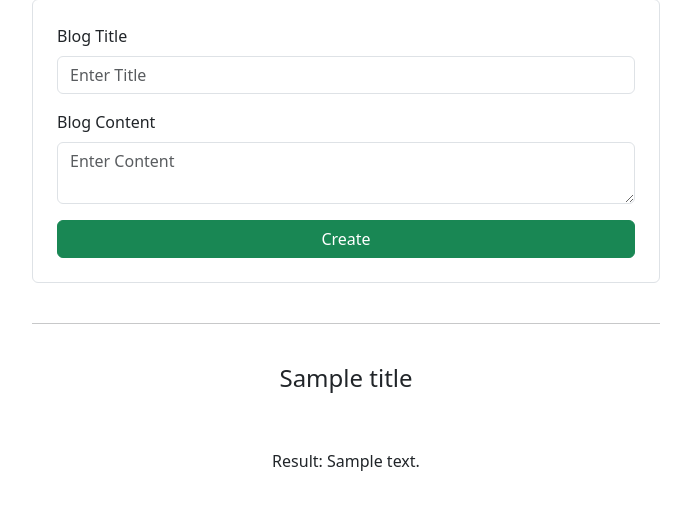
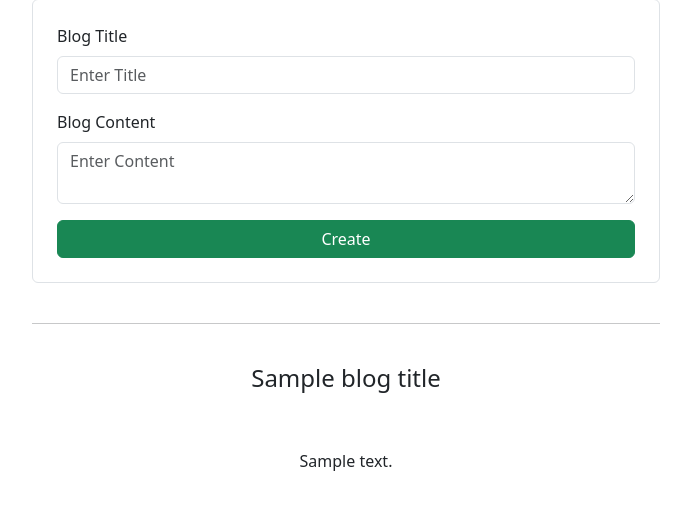
Before and after one commit to lkx100/DjangoBlogProject, a Django app: template BlogApp/templates/home.html in a window 1280 px wide. Shown: the part 34-544 px from the top of the page, without its empty margins (294-985 px from the left). Run offline with Django 5.2, Linux system fonts and the light colour scheme; the template is opened without the code that fills it: most values are stand-ins (such as "Sample title", 1, 10 or a date in 2020).

Commit message:
Experiment 4

```diff
--- /dev/null
+++ b/BlogApp/templates/base.html
@@ -0,0 +1,16 @@
+<!DOCTYPE html>
+<html lang="en">
+<head>
+    <meta charset="UTF-8">
+    <meta name="viewport" content="width=device-width, initial-scale=1.0">
+    <title>
+        {% block title %}{% endblock %}
+    </title>
+    <link href="https://cdn.jsdelivr.net/npm/bootstrap@5.3.3/dist/css/bootstrap.min.css" rel="stylesheet" integrity="sha384-QWTKZyjpPEjISv5WaRU9OFeRpok6YctnYmDr5pNlyT2bRjXh0JMhjY6hW+ALEwIH" crossorigin="anonymous">
+</head>
+<body>
+    {% block content %}
+    {% endblock %}
+    <script src="https://cdn.jsdelivr.net/npm/bootstrap@5.3.3/dist/js/bootstrap.bundle.min.js" integrity="sha384-YvpcrYf0tY3lHB60NNkmXc5s9fDVZLESaAA55NDzOxhy9GkcIdslK1eN7N6jIeHz" crossorigin="anonymous"></script>
+</body>
+</html>
--- a/BlogApp/templates/home.html
+++ b/BlogApp/templates/home.html
@@ -1,34 +1,27 @@
-<!DOCTYPE html>
-<html lang="en">
-<head>
-    <meta charset="UTF-8">
-    <meta name="viewport" content="width=device-width, initial-scale=1.0">
-    <title>
-        {% block title %} Blogs Page {% endblock %}
-    </title>
-    <link href="https://cdn.jsdelivr.net/npm/bootstrap@5.3.3/dist/css/bootstrap.min.css" rel="stylesheet" integrity="sha384-QWTKZyjpPEjISv5WaRU9OFeRpok6YctnYmDr5pNlyT2bRjXh0JMhjY6hW+ALEwIH" crossorigin="anonymous">
-</head>
-<body>
-    {% block content %}
+{% extends "base.html" %}
+
+{% block title %} Blogs Page {% endblock %}
+
+{% block content %}
     <hr>
     <div class="row justify-content-center">
         <div class="col-md-6">
             <form method="POST" class="p-4 border rounded">
                 {% csrf_token %}
                 <div class="mb-3">
-                    <label for="title" class="form-label">Blog Title</label>
-                    <input type="text" name="title" class="form-control" placeholder="Enter Title" required>
+                    <label for="blog_title" class="form-label">Blog Title</label>
+                    <input type="text" name="blog_title" class="form-control" placeholder="Enter Title" required>
                 </div>
                 <div class="mb-3">
-                    <label for="content" class="form-label">Blog Content</label>
-                    <textarea name="content" class="form-control" placeholder="Enter Content" required></textarea>
+                    <label for="blog_content" class="form-label">Blog Content</label>
+                    <textarea name="blog_content" class="form-control" placeholder="Enter Content" required></textarea>
                 </div>
                 <button type="submit" class="btn btn-success w-100">Create</button>
             </form>
             <br> <hr> <br>
-            {% if title %}
-                <h4 style="text-align: center">{{ title }}</h4> <br> <br>
-                <p style="text-align: center">Result: {{ content }}</p>
+            {% if blog_title %}
+                <h4 style="text-align: center"> {{ blog_title }} </h4> <br> <br>
+                <p style="text-align: center"> {{ blog_content }}</p>
             {% else %}
             <div class="alert alert-info">
                 <h4 style="text-align: center">No Blog Created Yet</h4>
@@ -36,7 +29,4 @@
             {% endif %}
         </div>
     </div>
-    {% endblock %}
-    <script src="https://cdn.jsdelivr.net/npm/bootstrap@5.3.3/dist/js/bootstrap.bundle.min.js" integrity="sha384-YvpcrYf0tY3lHB60NNkmXc5s9fDVZLESaAA55NDzOxhy9GkcIdslK1eN7N6jIeHz" crossorigin="anonymous"></script>
-</body>
-</html>
+{% endblock %}
```
Also changed, not shown: BlogApp/views.py (+5 -5 lines).
